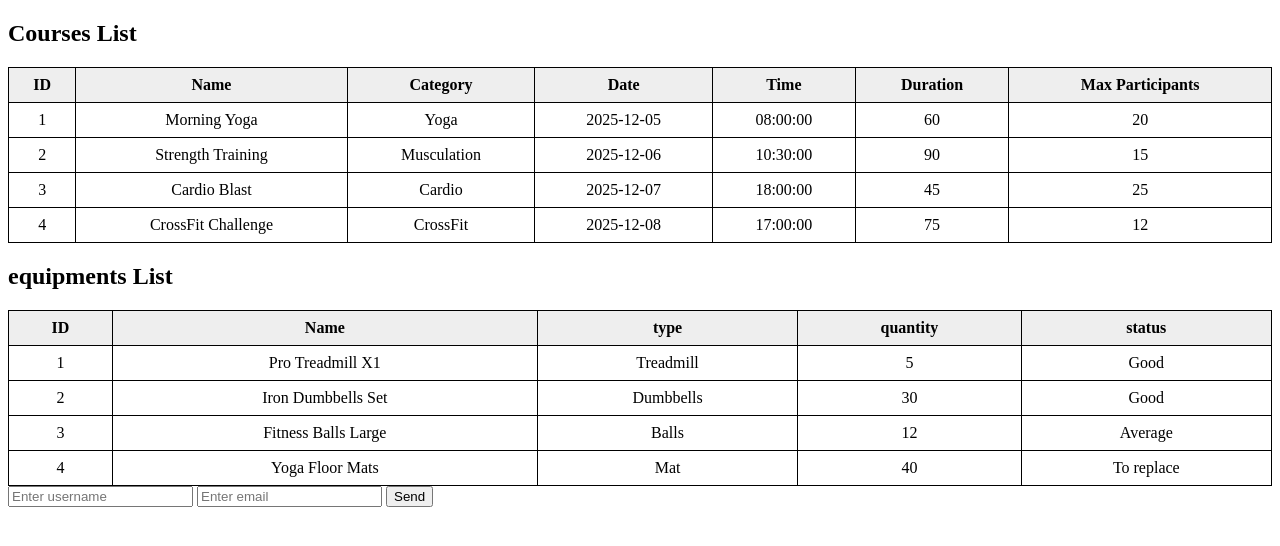
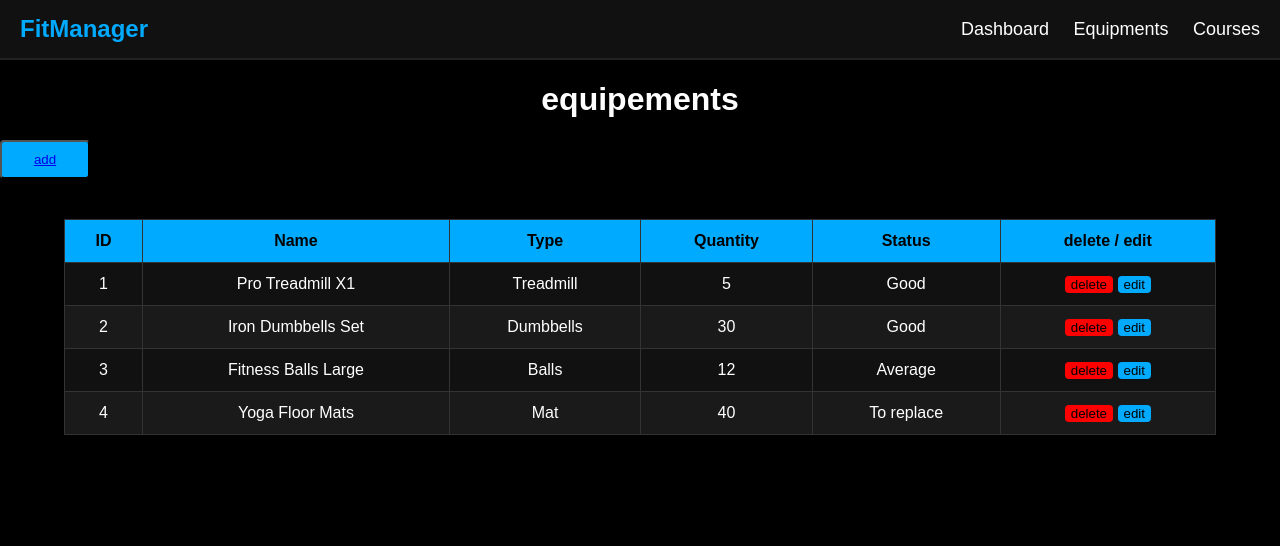
Before and after one commit to vito-ctrl/FitManager1, a PHP site: page /equipements/index.php in a window 1280 px wide. Shown: the top 546 px of the page. Run offline with PHP 8.4, Linux system fonts and the light colour scheme; data comes from the database, SQL or seed files in the repository.

Commit message:
creating index file that have displaying data from database with nice UI

```diff
--- a/dashboard.php
+++ b/dashboard.php
@@ -1,6 +1,5 @@
 <?php
 require "./config/db.php";
-// require "./cours/"
 
 $sqlselectcourses = "SELECT * FROM courses";
 $stmt = $conn->query($sqlselectcourses);
--- /dev/null
+++ b/equipements/create.php
@@ -0,0 +1,5 @@
+<?php
+    require '../config/db.php';
+
+
+?>
--- /dev/null
+++ b/equipements/index.php
@@ -0,0 +1,144 @@
+<?php
+
+    require '../config/db.php';
+
+    $sqlselectequipments = "SELECT * FROM equipments";
+    $stml = $conn->query($sqlselectequipments);
+    $equipments = $stml->fetch_all(MYSQLI_ASSOC);
+?>
+
+<!DOCTYPE html>
+<html lang="en">
+<head>
+    <meta charset="UTF-8">
+    <meta name="viewport" content="width=device-width, initial-scale=1.0">
+    <title>FitManager</title>
+
+    <style>
+        body {
+            background: #000;
+            color: #fff;
+            font-family: Arial, sans-serif;
+            margin: 0;
+            padding: 0;
+        }
+
+        header {
+            background:#111;
+            padding: 15px 20px;
+            display: flex;
+            justify-content: space-between;
+            align-items: center;
+            border-bottom: 2px solid #222;
+        }
+
+        header h2 {
+            margin: 0;
+            color: #0af;
+        }
+
+        nav a {
+            color: #fff;
+            margin-left: 20px;
+            text-decoration: none;
+            font-size: 18px;
+        }
+
+        .addButton{
+            display: flex;
+            justify-content: center;
+            background: #0af;
+            width: 90px;
+            padding: 10px;
+            border-radius: 4px;
+            cursor: pointer;
+        }
+
+        nav a:hover {
+            color: #0af;
+        }
+
+        table {
+            width: 90%;
+            margin: 40px auto;
+            border-collapse: collapse;
+            background: #111;
+        }
+
+        th, td {
+            border: 1px solid #333;
+            padding: 12px;
+            text-align: center;
+        }
+
+        th {
+            background: #0af;
+            color: #000;
+        }
+
+        tr:nth-child(even) {
+            background: #1a1a1a;
+        }
+
+        .delete-btn{
+            background: red;
+            border-radius: 4px;
+            cursor: pointer;
+            border: none;
+        }
+
+        .edit-btn{
+            background: #0af;
+            border-radius: 4px;
+            cursor: pointer;
+            border: none;
+        }
+    </style>
+</head>
+<body>
+
+    <header>
+        <h2>FitManager</h2>
+        <nav>
+            <a href="../dashboard.php">Dashboard</a>
+            <a href="../equipements/index.php">Equipments</a>
+            <a href="../cours/index.php">Courses</a>
+        </nav>
+    </header>
+
+    <h1 style="text-align:center;">equipements</h1>
+    <button class='addButton'><a href="./create.php">add</a></button>
+
+    <table>
+        <thead>
+            <tr>
+                <th>ID</th>
+                <th>Name</th>
+                <th>Type</th>
+                <th>Quantity</th>
+                <th>Status</th>
+                <th>delete / edit</th>
+            </tr>
+        </thead>
+
+        <tbody>
+
+            <?php foreach ($equipments as $equipment): ?>
+            <tr>
+                <td><?= $equipment['id'] ?></td>
+                <td><?= $equipment['name'] ?></td>
+                <td><?= $equipment['type'] ?></td>
+                <td><?= $equipment['quantity'] ?></td>
+                <td><?= $equipment['status'] ?></td>
+                <td>
+                    <button class='delete-btn'>
+                        delete</button>
+                    <button class='edit-btn'>edit</button>
+                </td>
+            </tr>
+            <?php endforeach; ?>
+        </tbody>
+    </table>
+
+</body>
+</html>
--- a/index.php
+++ b/index.php
@@ -1,8 +1,9 @@
 <?php
     require_once './config/db.php';
-    require_once './dashboard.php';
+    require_once './cours/index.php';
+    // require_once './dashboard.php';
 ?>
-<!DOCTYPE html>
+<!-- <!DOCTYPE html>
 <html lang="en">
 <head>
     <meta charset="UTF-8">
@@ -16,4 +17,4 @@
         <button type="submit">Send</button>
     </form>
 </body>
-</html>
+</html> -->
```
Also changed, not shown: cours/create.php (+146 -8 lines), cours/index.php (added, +148 -0 lines).
